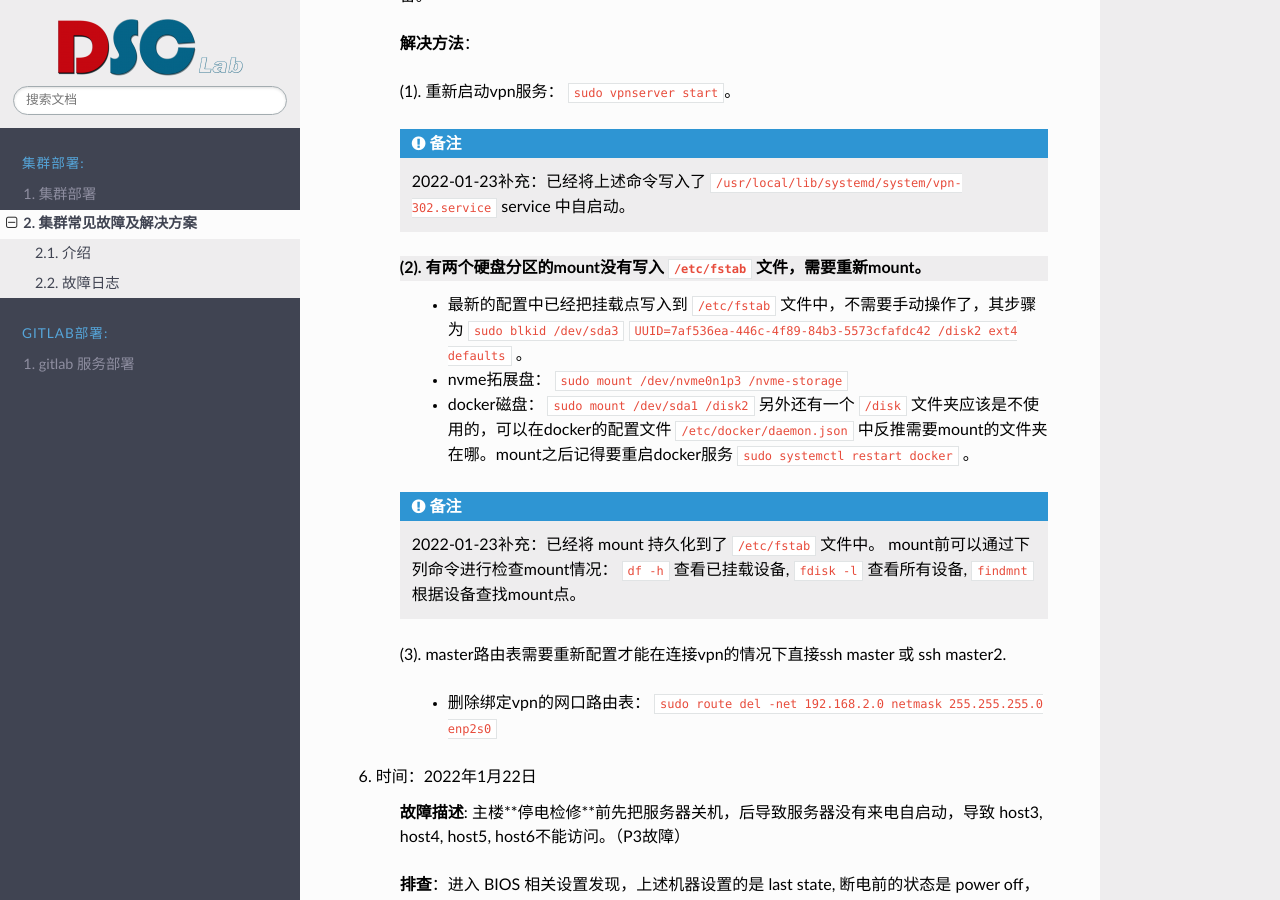
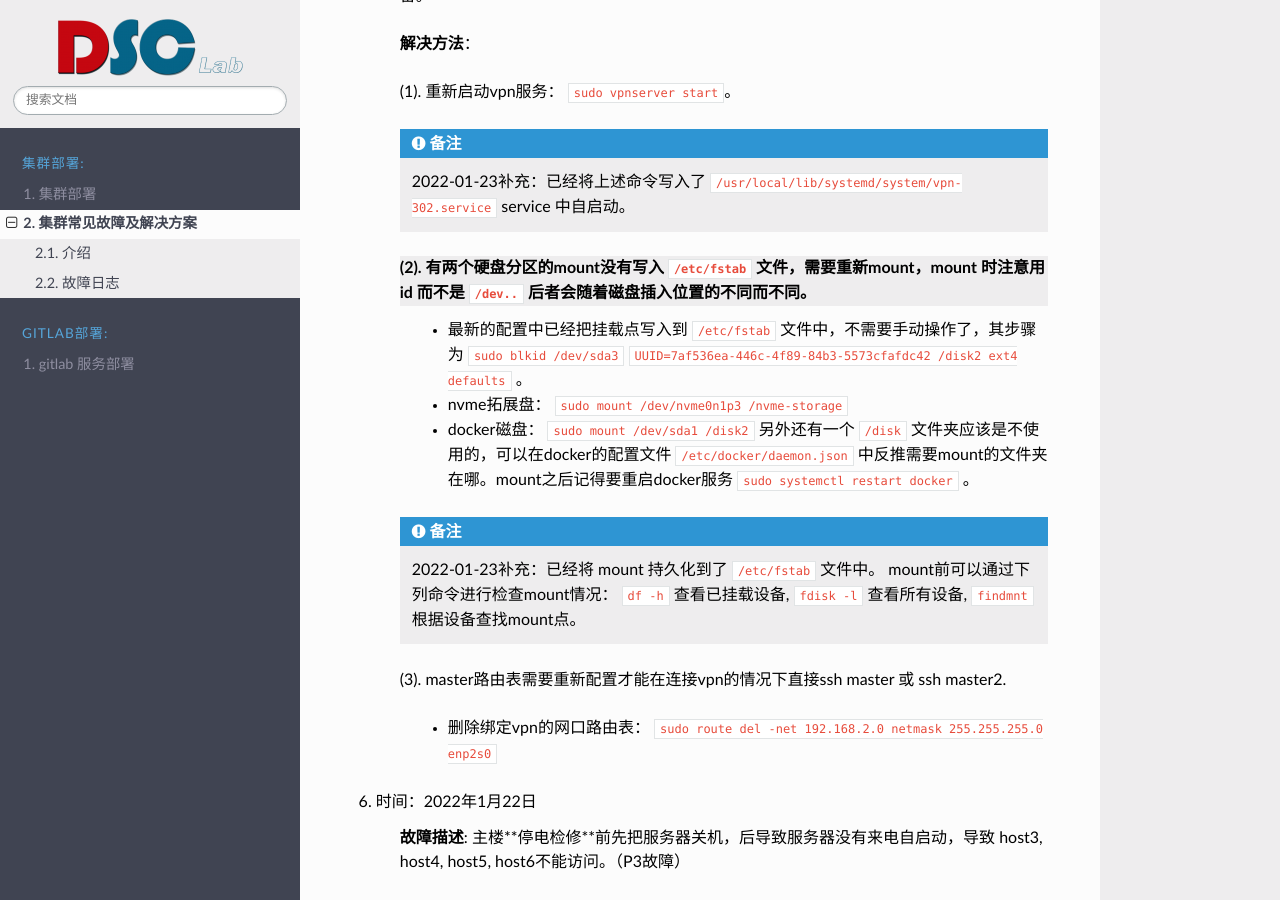
Before and after one commit to CDDSCLab/dscl-docs, a Sphinx documentation site: the page built from source/cluster/deployment/question.rst, in a window 1280 px wide and 900 px high, scrolled down 2905 px. Built offline with Sphinx 7.4.7 and the Read the Docs theme 2.0.0, drawn with Linux system fonts in a browser that asks for light colours; formulas are drawn with MathJax 3.

Commit message:
update 2021-8-2

```diff
--- a/source/cluster/deployment/question.rst
+++ b/source/cluster/deployment/question.rst
@@ -123,7 +123,7 @@
     .. note::
         2022-01-23补充：已经将上述命令写入了 ``/usr/local/lib/systemd/system/vpn-302.service`` service 中自启动。
 
-    (2). 有两个硬盘分区的mount没有写入 ``/etc/fstab`` 文件，需要重新mount。
+    (2). 有两个硬盘分区的mount没有写入 ``/etc/fstab`` 文件，需要重新mount，mount 时注意用 id 而不是 ``/dev..`` 后者会随着磁盘插入位置的不同而不同。
         * 最新的配置中已经把挂载点写入到 ``/etc/fstab`` 文件中，不需要手动操作了，其步骤为 ``sudo blkid /dev/sda3`` ``UUID=7af536ea-446c-4f89-84b3-5573cfafdc42 /disk2 ext4 defaults`` 。
 
         * nvme拓展盘： ``sudo mount /dev/nvme0n1p3 /nvme-storage``
```
